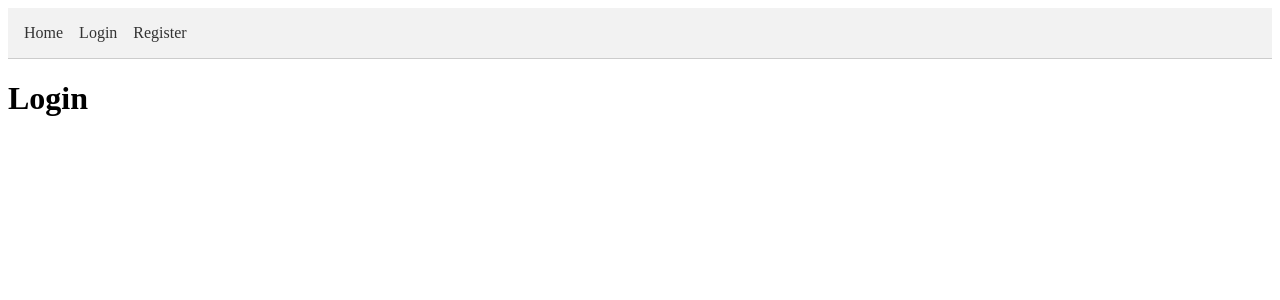
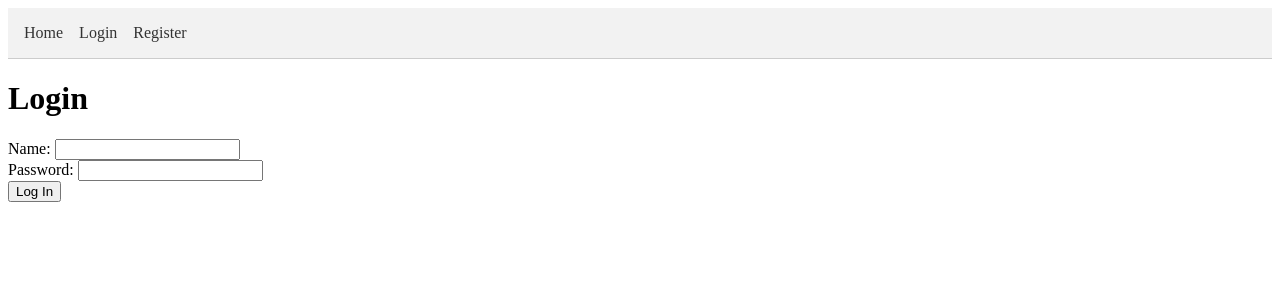
Before and after one commit to aakin21/prog3hw, a SvelteKit app: page /login in a window 1280 px wide. Shown: the top 300 px of the page. Built offline with nearby package versions, Linux system fonts and the light colour scheme.

Commit message:
login form done and connected to API

```diff
--- a/src/routes/(frontend)/login/+page.svelte
+++ b/src/routes/(frontend)/login/+page.svelte
@@ -1,14 +1,42 @@
 <script lang="ts">
-	import { goto } from '$app/navigation';
-	let error = '';
+    import { goto } from '$app/navigation';
+    import { currentUser } from '$lib/stores';
+    let error = '';
+    let name = '';
+    let password = '';
 
-	async function handleLogin() {
-		// TODO: implement sign-in logic and if successful redirect the user to /dashboard
-	}
+    async function handleLogin() {
+        const res = await fetch('/api/auth/login', {
+            method: 'POST',
+            headers: { 'Content-Type': 'application/json' },
+            body: JSON.stringify({ name, password })
+        });
+
+        if (res.ok) {
+            const user = await res.json();
+            currentUser.set(user);
+            goto('/dashboard');
+        } else {
+            const err = await res.json();
+            error = err.error || 'Login failed';
+        }
+    }
 </script>
 
 <h1>Login</h1>
 
 {#if error}<p style="color: red;">{error}</p>{/if}
 
-<!--login form here-->
+<form on:submit|preventDefault={handleLogin}>
+    <label>
+        Name:
+        <input type="text" bind:value={name} required />
+    </label>
+    <br />
+    <label>
+        Password:
+        <input type="password" bind:value={password} required />
+    </label>
+    <br />
+    <button type="submit">Log In</button>
+</form>
```
